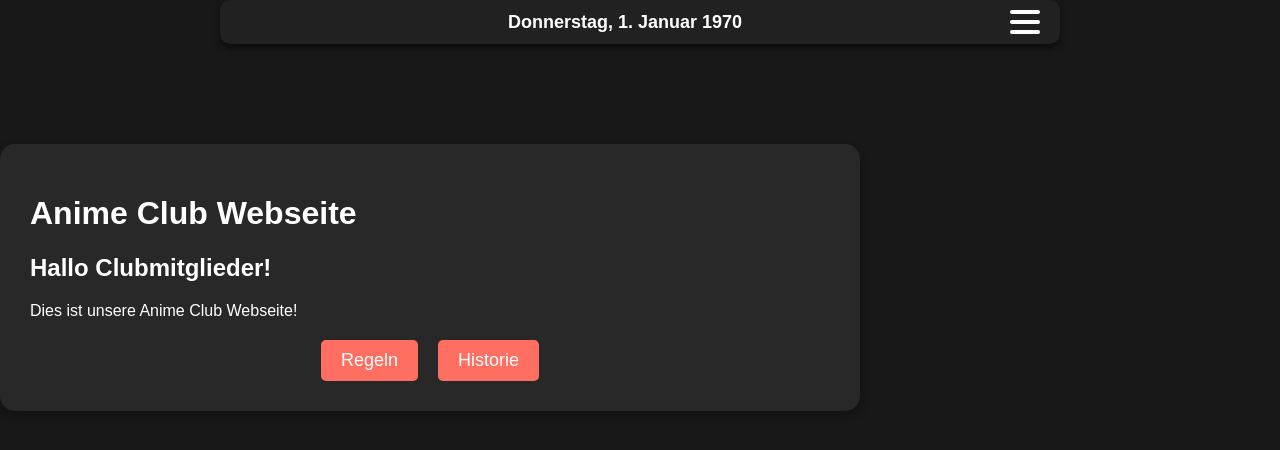
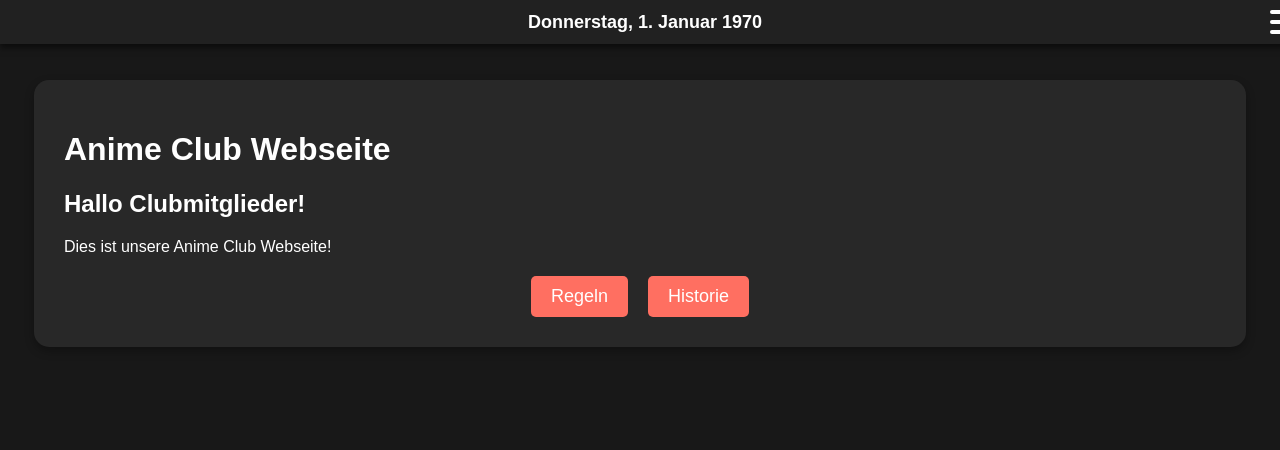
Before and after one commit to Hodaka01/Anime-Club-Webseite, a plain HTML site: page index.html in a window 1280 px wide. Drawn offline with Linux system fonts and the light colour scheme.

Commit message:
Update styles.css

```diff
--- a/styles.css
+++ b/styles.css
@@ -4,23 +4,39 @@ body {
     color: white; /* Textfarbe weiß für Kontrast */
     font-family: Arial, sans-serif;
     margin: 0;
+    padding: 0;
     text-align: center;
     overflow-x: hidden; /* Verhindert horizontales Scrollen */
 }
 
 /* Navigation */
 .navbar {
+    position: fixed;
+    top: 0;
+    left: 0;
+    width: 100%; /* Nutzt die gesamte Breite des Fensters */
     display: flex;
     justify-content: space-between;
     align-items: center;
-    padding: 10px 20px;
+    padding: 10px 20px; /* Abstände innerhalb der Navigation */
     background: #212121; /* Dunkleres Grau für die Navigation */
     box-shadow: 0 4px 6px rgba(0, 0, 0, 0.5); /* Leichter Schatten für Tiefe */
-    width: 100%;
-    max-width: 800px; /* Begrenze die Breite der Navigation */
-    margin: 0 auto; /* Zentriere die Navigation */
-    position: relative;
-    border-radius: 10px; /* Runde die Ecken der Navigation leicht ab */
+    z-index: 100; /* Stellt sicher, dass die Navigation immer im Vordergrund ist */
+}
+
+/* Abstand zum Hauptinhalt */
+.container {
+    margin-top: 80px; /* Platz unter der fixierten Navigation */
+    padding: 30px;
+    background: #282828; /* Dunkler Hintergrund für den Hauptbereich */
+    border-radius: 15px; /* Runde die Ecken des Hauptcontainers leicht ab */
+    box-shadow: 0 4px 10px rgba(0, 0, 0, 0.3); /* Schatten für Tiefe */
+    width: 90%;
+    max-width: 1200px; /* Begrenze die Breite des Inhalts */
+    color: white;
+    margin-left: auto; /* Zentriere den Inhalt horizontal */
+    margin-right: auto;
+    text-align: left; /* Linksbündiger Text für lesbaren Inhalt */
 }
 
 /* Datum-Anzeige */
@@ -85,19 +101,6 @@ body {
 
 .dropdown a:hover {
     background-color: #383838; /* Helleres Grau beim Hover */
-}
-
-/* Hauptcontainer */
-.container {
-    margin-top: 100px; /* Platz unter der Navigation */
-    padding: 30px;
-    background: #282828; /* Dunkler Hintergrund für den Hauptbereich */
-    border-radius: 15px; /* Runde die Ecken des Hauptcontainers leicht ab */
-    box-shadow: 0 4px 10px rgba(0, 0, 0, 0.3); /* Schatten für Tiefe */
-    width: 90%;
-    max-width: 800px; /* Begrenze die Breite des Inhalts */
-    color: white;
-    text-align: left; /* Linksbündiger Text für lesbaren Inhalt */
 }
 
 /* Button Container */
```
